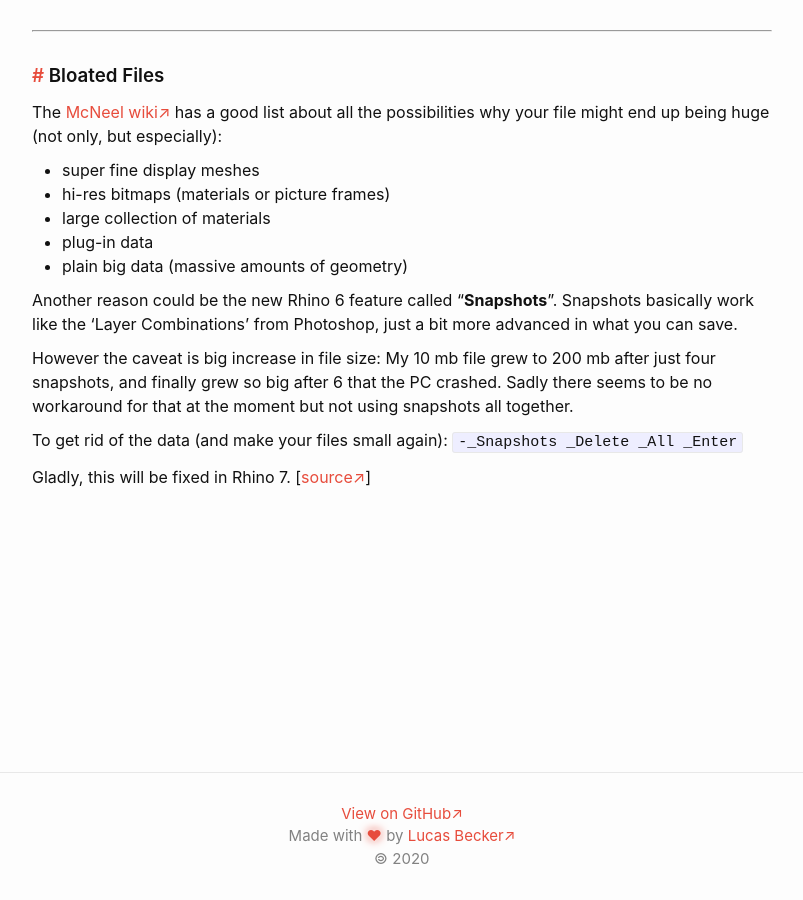
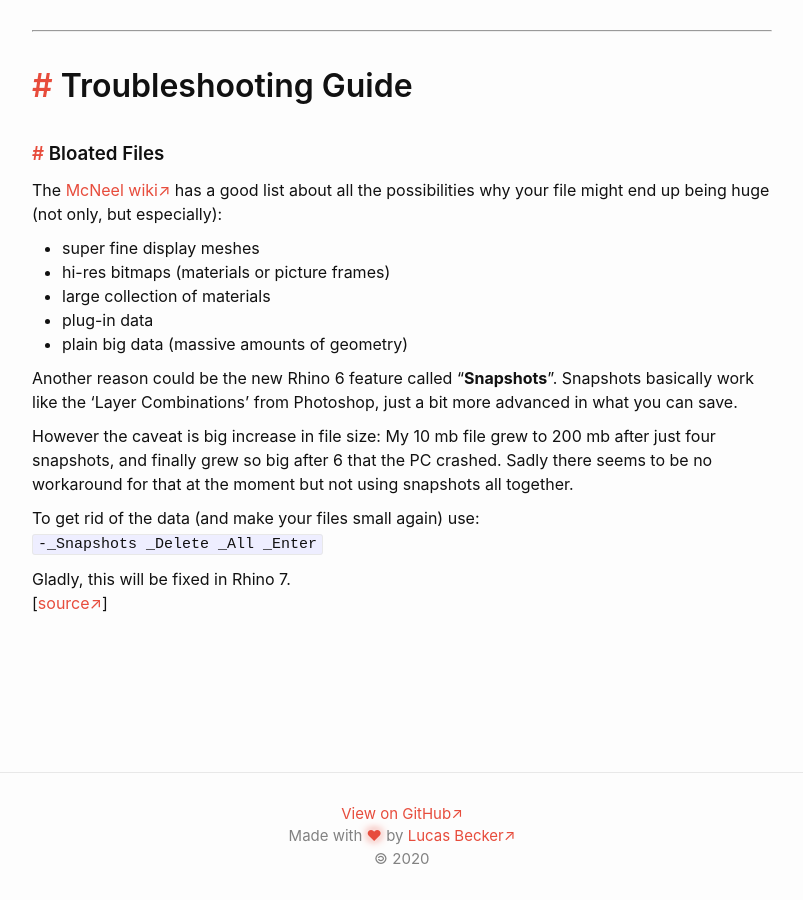
Before and after one commit to runxel/rhino-secrets, a Jekyll site: the page built from troubleshooting.md, in a window 1280 px wide. Shown: the whole page, without its empty margins (238-1041 px from the left). Built offline with Jekyll 4.4.1, drawn with Linux system fonts in a browser that asks for light colours; our own code applies the rules of GitHub Pages for plain Markdown files.

Commit message:
headline

```diff
--- a/troubleshooting.md
+++ b/troubleshooting.md
@@ -1,3 +1,4 @@
+# Troubleshooting Guide
 
 ### Bloated Files
 The [McNeel wiki](https://wiki.mcneel.com/rhino/checkreducefilesize) has a good list about all the possibilities why your file might end up being huge (not only, but especially):
@@ -14,7 +15,7 @@ Another reason could be the new Rhino 6 feature called "**Snapshots**". Snapshot
 However the caveat is big increase in file size: My 10 mb file grew to 200 mb after just four snapshots, and finally grew so big after 6 that the PC crashed.
 Sadly there seems to be no workaround for that at the moment but not using snapshots all together.
 
-To get rid of the data (and make your files small again):
+To get rid of the data (and make your files small again) use:
 `-_Snapshots _Delete _All _Enter`
 
 Gladly, this will be fixed in Rhino 7.
```
